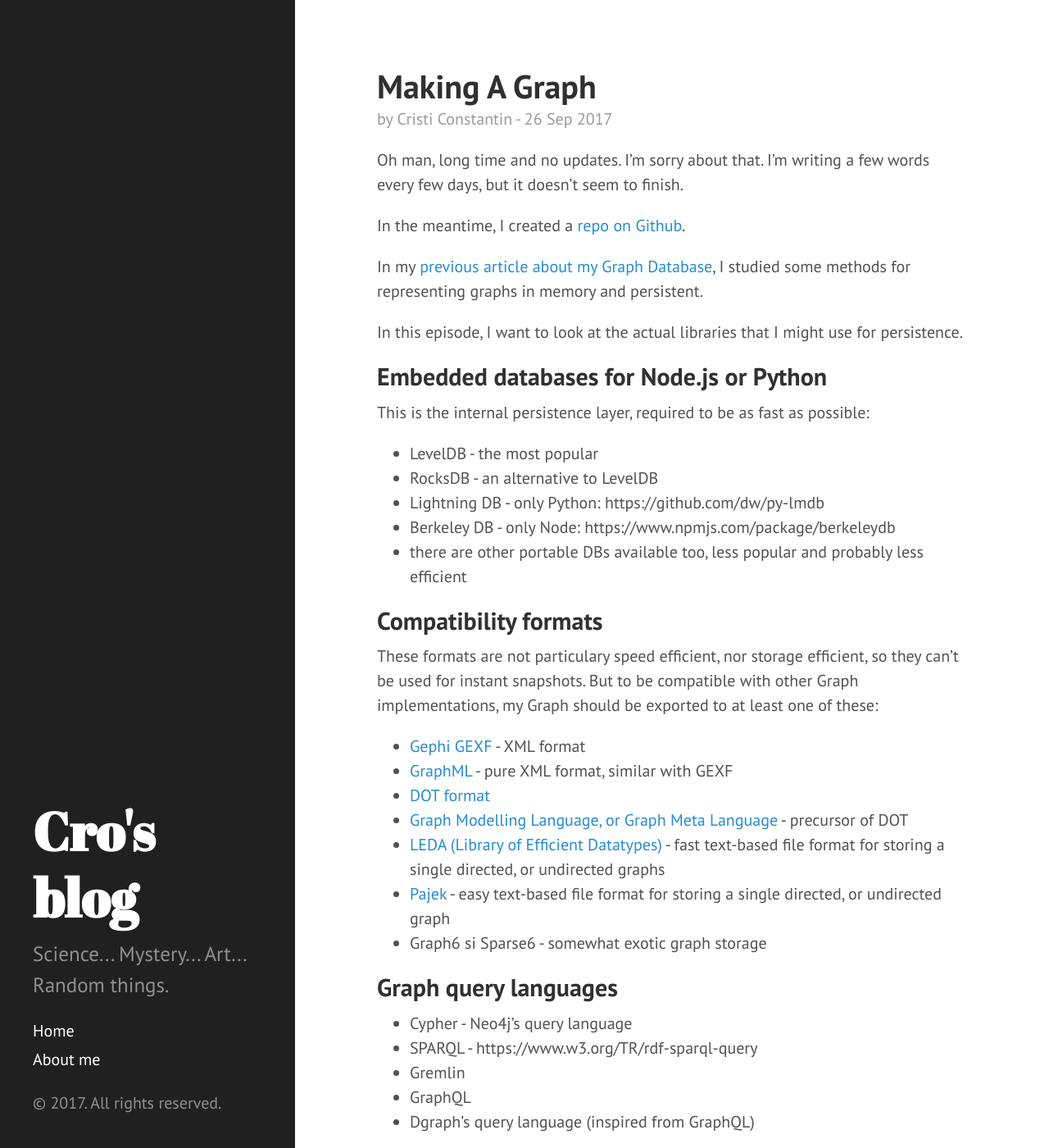
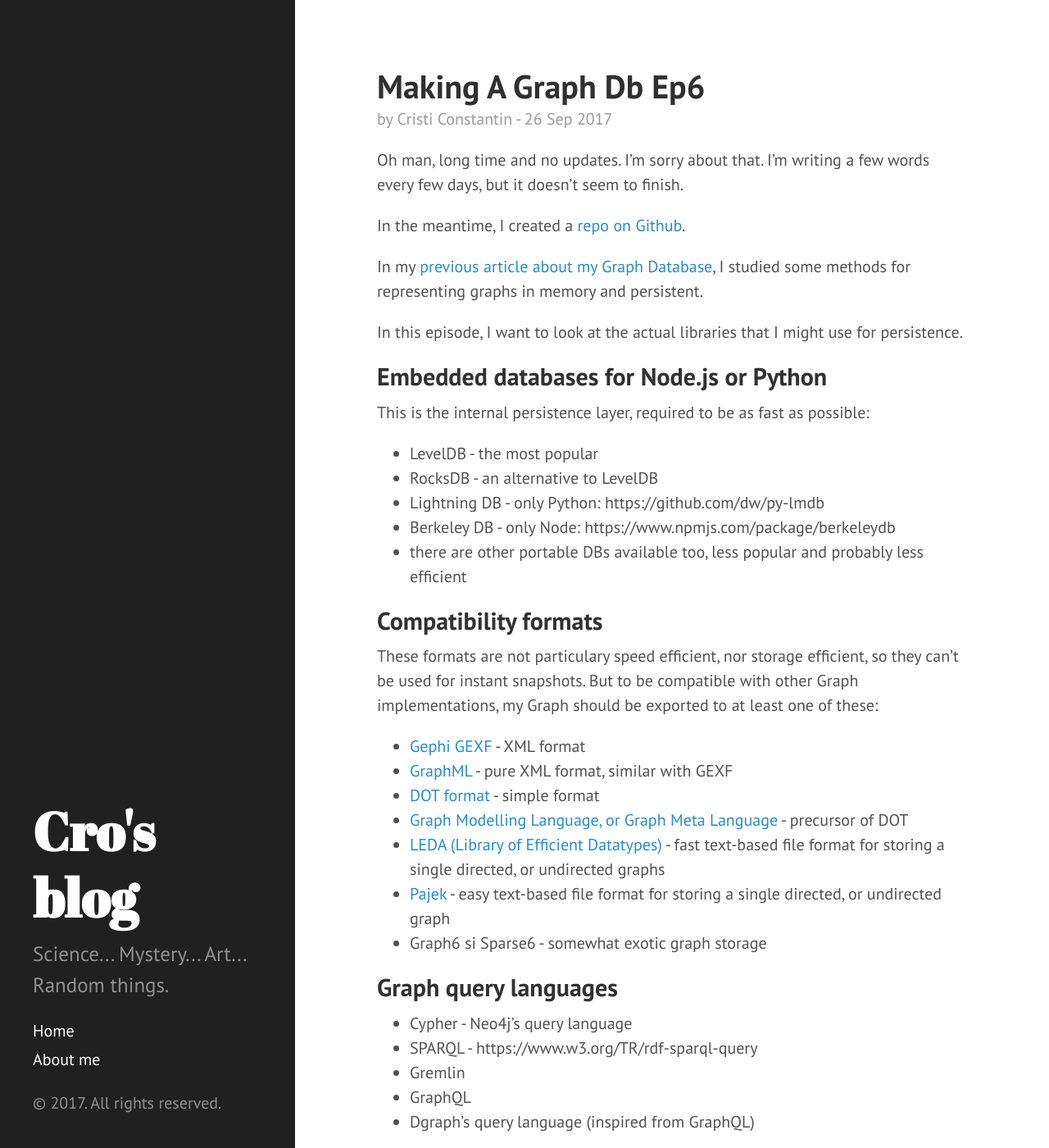
Before and after one commit to CrConstantin/blog, a Jekyll site: the page built from _posts/2017-09-26-making-a-graph-db-ep6.md, in a window 1280 px wide and 1400 px high. Shown: the whole window at 82% size. Built offline with Jekyll 4.4.1, drawn with Linux system fonts in a browser that asks for light colours; comment, search, counter and statistics services are not loaded.

Commit message:
Renamed the post correctly

```diff
--- a/_posts/2017-09-26-making-a-graph.md
+++ b/_posts/2017-09-26-making-a-graph-db-ep6.md
@@ -30,12 +30,12 @@
 
 These formats are not particulary speed efficient, nor storage efficient, so they can't be used for instant snapshots. But to be compatible with other Graph implementations, my Graph should be exported to at least one of these:
 
-- [Gephi GEXF](https://gephi.org/gexf/format) - XML format
-- [GraphML](http://graphml.graphdrawing.org) - pure XML format, similar with GEXF
-- [DOT format](https://en.wikipedia.org/wiki/DOT_(graph_description_language))
-- [Graph Modelling Language, or Graph Meta Language](https://en.wikipedia.org/wiki/Graph_Modelling_Language) - precursor of DOT
-- [LEDA (Library of Efficient Datatypes)](http://www.algorithmic-solutions.info/leda_guide/graphs/leda_native_graph_fileformat.html) - fast text-based file format for storing a single directed, or undirected graphs
-- [Pajek](https://gephi.org/users/supported-graph-formats/pajek-net-format) - easy text-based file format for storing a single directed, or undirected graph
+- [Gephi GEXF](https://gephi.org/gexf/format){:target="_blank"} - XML format
+- [GraphML](http://graphml.graphdrawing.org){:target="_blank"} - pure XML format, similar with GEXF
+- [DOT format](https://en.wikipedia.org/wiki/DOT_(graph_description_language)){:target="_blank"} - simple format
+- [Graph Modelling Language, or Graph Meta Language](https://en.wikipedia.org/wiki/Graph_Modelling_Language){:target="_blank"} - precursor of DOT
+- [LEDA (Library of Efficient Datatypes)](http://www.algorithmic-solutions.info/leda_guide/graphs/leda_native_graph_fileformat.html){:target="_blank"} - fast text-based file format for storing a single directed, or undirected graphs
+- [Pajek](https://gephi.org/users/supported-graph-formats/pajek-net-format){:target="_blank"} - easy text-based file format for storing a single directed, or undirected graph
 - Graph6 si Sparse6 - somewhat exotic graph storage
 
 
@@ -47,7 +47,7 @@
 - GraphQL
 - Dgraph's query language (inspired from GraphQL)
 
-Also, [An overview of Graph database query languages](https://developer.ibm.com/dwblog/2017/overview-graph-database-query-languages/) from IBM developers.
+Also, [An overview of Graph database query languages](https://developer.ibm.com/dwblog/2017/overview-graph-database-query-languages){:target="_blank"} from IBM developers.
 
 
 ### Desired technical requirements:
```
